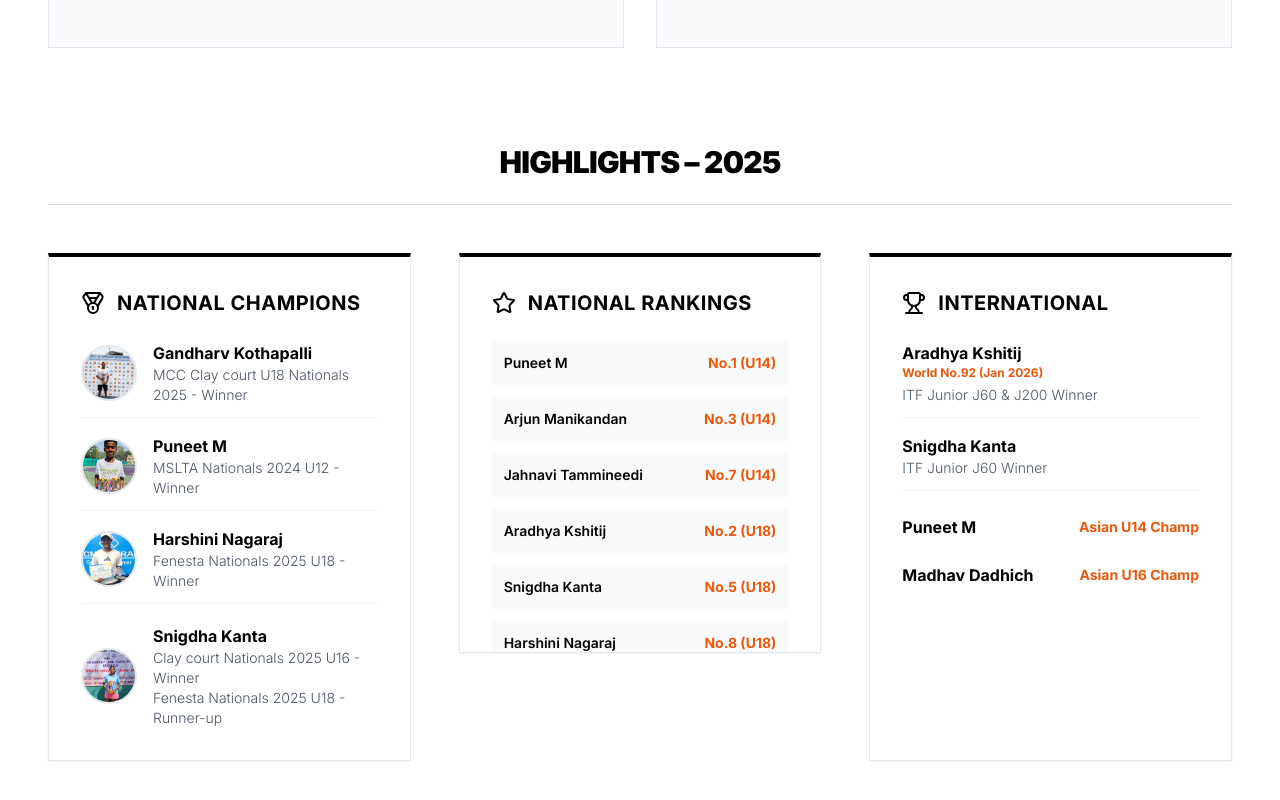
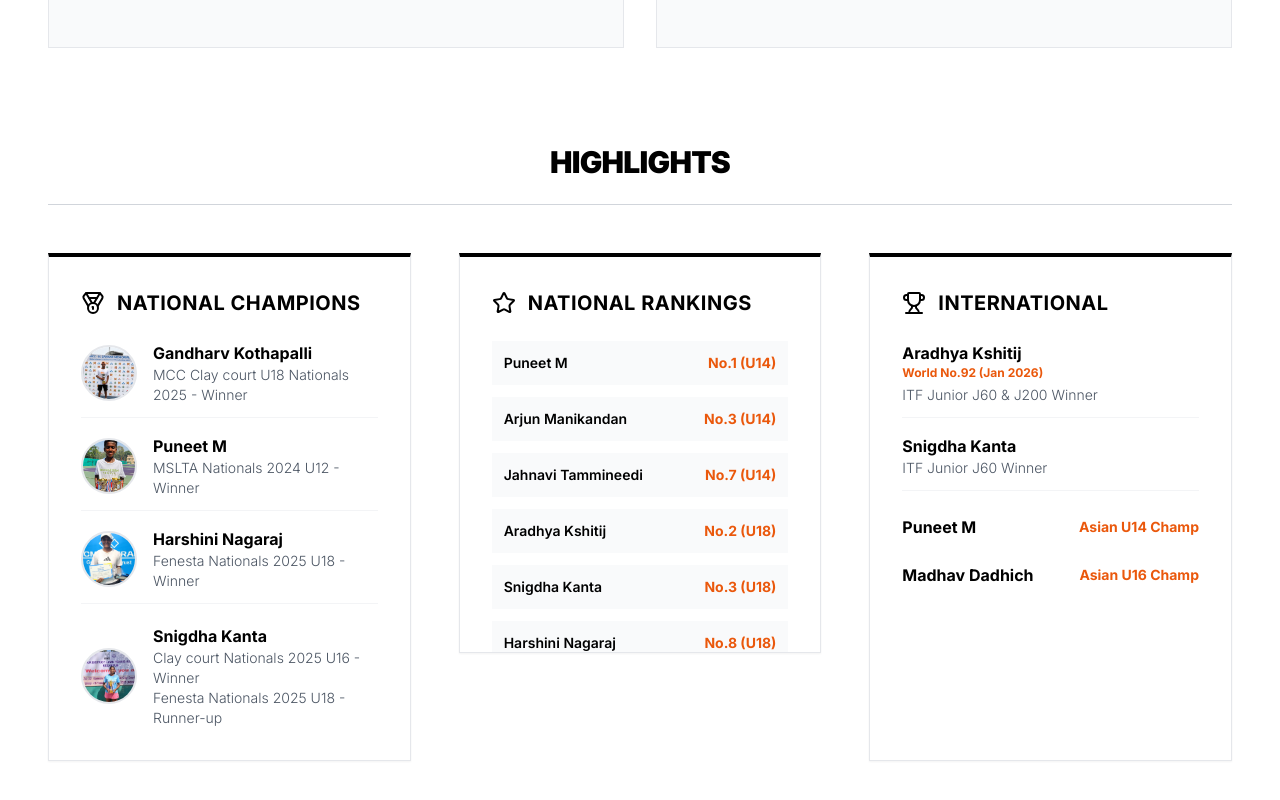
Before and after one commit to Basava808/Transform-Academy, a Next.js app: page / in a window 1280 px wide. Shown: the part 5357-6157 px from the top of the page. Built offline with nearby package versions, Linux system fonts and the light colour scheme.

Commit message:
Update Accomplishments intro paragraph, headings, and Snigdha Kanta ranking

```diff
--- a/components/sections/Accomplishments.tsx
+++ b/components/sections/Accomplishments.tsx
@@ -32,7 +32,7 @@ export default function Accomplishments() {
 
         {/* Highlights 2025 */}
         <div className="mb-24">
-          <h3 className="text-3xl font-black mb-12 text-center border-b border-gray-300 pb-6 uppercase tracking-tight">Highlights – 2025</h3>
+          <h3 className="text-3xl font-black mb-12 text-center border-b border-gray-300 pb-6 uppercase tracking-tight">Highlights</h3>
 
           <div className="grid grid-cols-1 md:grid-cols-3 gap-12">
             {/* National Champions */}
@@ -103,7 +103,7 @@ export default function Accomplishments() {
                 <li className="flex justify-between items-center bg-gray-50 p-3"><span className="text-black font-semibold">Arjun Manikandan</span> <span className="text-orange-600 font-bold">No.3 (U14)</span></li>
                 <li className="flex justify-between items-center bg-gray-50 p-3"><span className="text-black font-semibold">Jahnavi Tammineedi</span> <span className="text-orange-600 font-bold">No.7 (U14)</span></li>
                 <li className="flex justify-between items-center bg-gray-50 p-3"><span className="text-black font-semibold">Aradhya Kshitij</span> <span className="text-orange-600 font-bold">No.2 (U18)</span></li>
-                <li className="flex justify-between items-center bg-gray-50 p-3"><span className="text-black font-semibold">Snigdha Kanta</span> <span className="text-orange-600 font-bold">No.5 (U18)</span></li>
+                <li className="flex justify-between items-center bg-gray-50 p-3"><span className="text-black font-semibold">Snigdha Kanta</span> <span className="text-orange-600 font-bold">No.3 (U18)</span></li>
                 <li className="flex justify-between items-center bg-gray-50 p-3"><span className="text-black font-semibold">Harshini Nagaraj</span> <span className="text-orange-600 font-bold">No.8 (U18)</span></li>
               </ul>
             </div>
```
